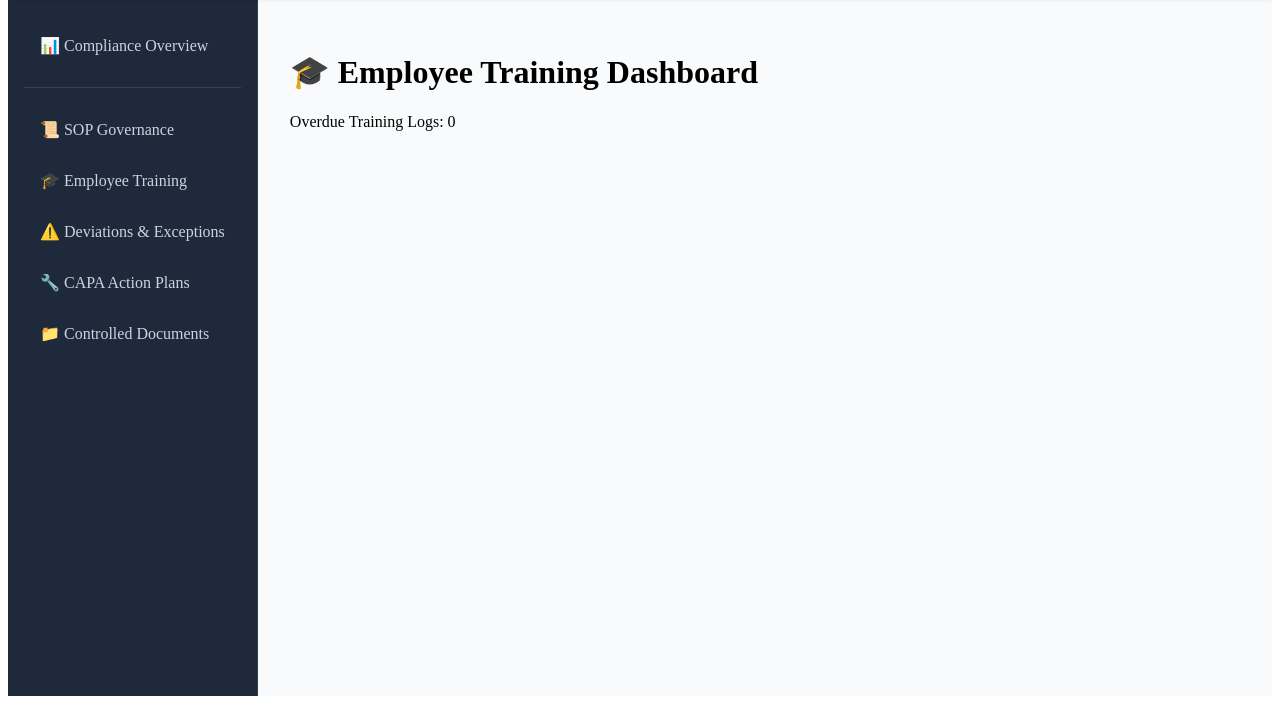
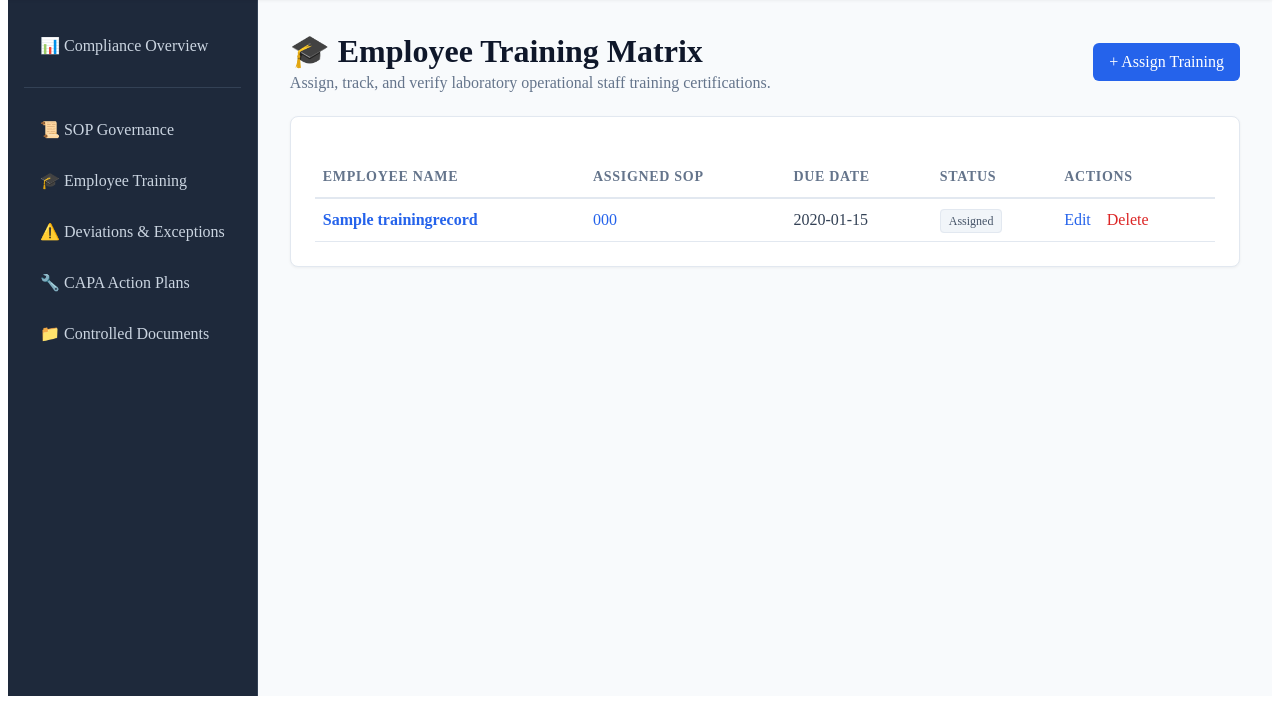
Before and after one commit to chengmichelley/labguard, a Django app: page /training/ in a window 1280 px wide. Shown: the part 113-817 px from the top of the page. Run offline with Django 5.2, Linux system fonts and the light colour scheme; tables that the repository leaves empty hold one stand-in row (values such as "Sample post").

Commit message:
Added Training form & detail

```diff
--- a/training/models.py
+++ b/training/models.py
@@ -8,9 +8,9 @@ class TrainingRecord(models.Model):
     ]
     employee_name = models.CharField(max_length = 255)
     related_sop = models.ForeignKey('sops.SopDocument', on_delete= models.CASCADE, null=True, blank=True)
-    status = models.CharField(max_length = 50, default = 'overdue')
+    status = models.CharField(max_length = 50, choices=STATUS_CHOICES, default = 'overdue')
     due_date = models.DateField()
     completed_at = models.DateTimeField(null=True, blank=True)
 
     def __str__(self):
-        return f'{self.employee_namename} - {self.related_sop.doc_number}'
+        return f'{self.employee_name} - {self.related_sop.doc_number}'
--- a/training/templates/training/dashboard.html
+++ b/training/templates/training/dashboard.html
@@ -1,5 +1,49 @@
 {% extends "main_app/base.html" %}
+
 {% block content %}
-  <h1>🎓 Employee Training Dashboard</h1>
-  <p>Overdue Training Logs: {{ overdue_count }}</p>
+<div class="overview-header header-split">
+    <div>
+        <h1>🎓 Employee Training Matrix</h1>
+        <p>Assign, track, and verify laboratory operational staff training certifications.</p>
+    </div>
+    <a href="{% url 'training:create' %}" class="btn-primary">+ Assign Training</a>
+</div>
+
+<div class="registry-container">
+    <table class="compliance-table">
+        <thead>
+            <tr>
+                <th>Employee Name</th>
+                <th>Assigned SOP</th>
+                <th>Due Date</th>
+                <th>Status</th>
+                <th>Actions</th>
+            </tr>
+        </thead>
+        <tbody>
+            {% for record in records %}
+            <tr>
+                <td class="text-bold"><a href="{% url 'training:detail' record.pk %}" class="table-link-id">{{ record.employee_name }}</a></td>
+                <td>
+                    {% if record.related_sop %}
+                        <a href="{% url 'sops:detail' record.related_sop.pk %}" class="table-link-id">{{ record.related_sop.doc_number }}</a>
+                    {% else %}
+                        <span class="help-text">None Linked</span>
+                    {% endif %}
+                </td>
+                <td>{{ record.due_date|date:"Y-m-d" }}</td>
+                <td><span class="status-badge">{{ record.get_status_display }}</span></td>
+                <td>
+                    <a href="{% url 'training:edit' record.pk %}" class="link-edit">Edit</a>
+                    <a href="{% url 'training:delete' record.pk %}" class="link-delete">Delete</a>
+                </td>
+            </tr>
+            {% empty %}
+            <tr>
+                <td colspan="5" class="table-empty">No personnel training records assigned yet.</td>
+            </tr>
+            {% endfor %}
+        </tbody>
+    </table>
+</div>
 {% endblock %}
--- a/training/urls.py
+++ b/training/urls.py
@@ -5,4 +5,8 @@ app_name = 'training'
 
 urlpatterns = [
     path('', views.training_dashboard, name='dashboard'),
+    path('create/', views.training_create, name='create'),
+    path('<int:pk>', views.training_detail, name='detail'),
+    path('<int:pk>/edit/', views.training_update, name='edit'),
+    path('<int:pk>/delete/', views.training_delete, name='delete'),
 ]
--- a/training/views.py
+++ b/training/views.py
@@ -1,7 +1,39 @@
-from django.shortcuts import render
+from django.shortcuts import render, redirect, get_object_or_404
 from .models import TrainingRecord
+from .forms import TrainingRecordForm
 
 def training_dashboard(request):
-    overdue_count = TrainingRecord.objects.filter(status='overdue').count()
-    context = {'overdue_count': overdue_count}
-    return render(request, 'training/dashboard.html', context)
+    records = TrainingRecord.objects.all().order_by('-due_date')
+    return render(request, 'training/dashboard.html', {'records': records, 'record_count': records.count()})
+
+def training_create(request):
+    if request.method == 'POST':
+        form = TrainingRecordForm(request.POST)
+        if form.is_valid():
+            form.save()
+            return redirect('training:dashboard')
+    else:
+        form = TrainingRecordForm()
+    return render(request, 'training/training_form.html', {'form': form})
+
+def training_detail(request, pk):
+    record = get_object_or_404(TrainingRecord, pk=pk)
+    return render(request, 'training/training_detail.html', {'record': record})
+
+def training_update(request, pk):
+    record = get_object_or_404(TrainingRecord, pk=pk)
+    if request.method == 'POST':
+        form = TrainingRecordForm(request.POST, instance=record)
+        if form.is_valid():
+            form.save()
+            return redirect('training:dashboard')
+    else:
+        form = TrainingRecordForm(instance=record)
+    return render(request, 'training/training_form.html', {'form': form})
+
+def training_delete(request, pk):
+    record = get_object_or_404(TrainingRecord, pk=pk)
+    if request.method == 'POST':
+        record.delete()
+        return redirect('training:dashboard')
+    return render(request, 'training/training_confirm_delete.html', {'record': record})
```
Also changed, not shown: training/forms.py (added, +13 -0 lines), training/templates/training/training_confirm_delete.html (added, +19 -0 lines), training/templates/training/training_detail.html (added, +36 -0 lines), training/templates/training/training_form.html (added, +29 -0 lines), training/migrations/0003_alter_trainingrecord_status.py (added).
